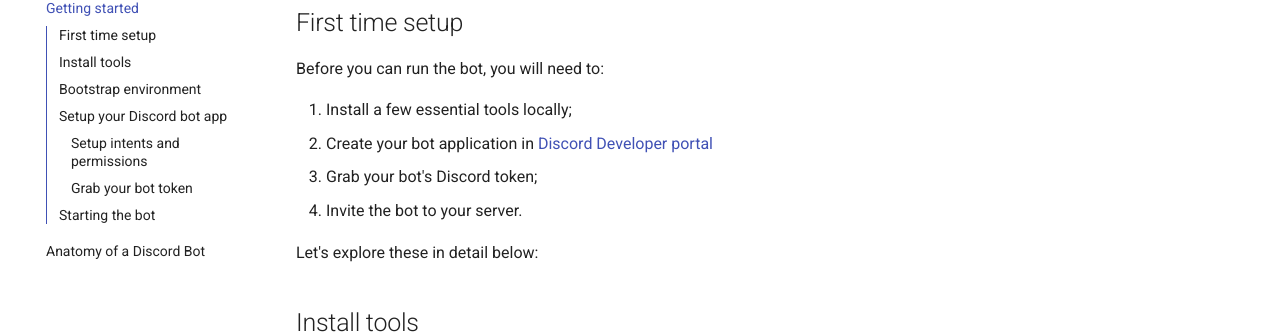
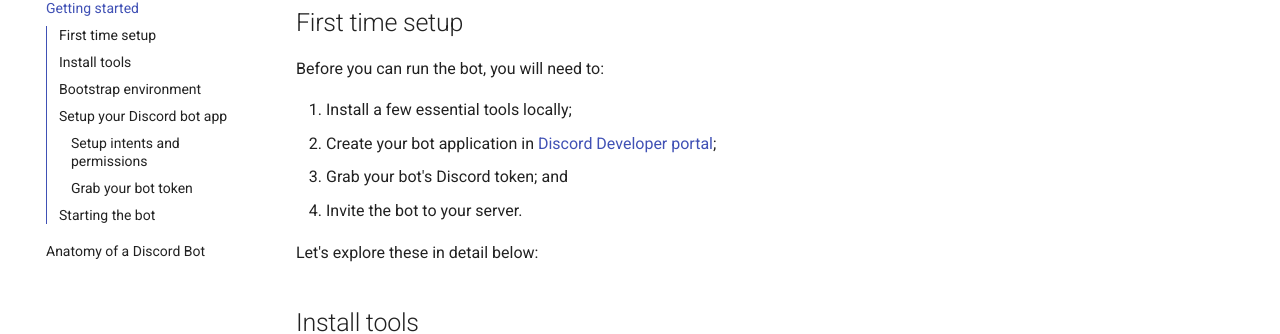
Before and after one commit to GriceTurrble/discord-bot-template, an MkDocs documentation site: the page built from docs/getting_started.md, in a window 1280 px wide and 900 px high. Shown: the part 175-509 px from the top of the window. Built offline with MkDocs 1.6.1 and Material for MkDocs 9.7.7, drawn with Linux system fonts in a browser that asks for light colours; emoji names are drawn with the system emoji font; comment, search, counter and statistics services are not loaded.

Commit message:
docs: update getting_started.md

```diff
--- a/docs/getting_started.md
+++ b/docs/getting_started.md
@@ -5,8 +5,8 @@
 Before you can run the bot, you will need to:
 
 1. Install a few essential tools locally;
-2. Create your bot application in [Discord Developer portal]
-3. Grab your bot's Discord token;
+2. Create your bot application in [Discord Developer portal];
+3. Grab your bot's Discord token; and
 4. Invite the bot to your server.
 
 Let's explore these in detail below:
```
